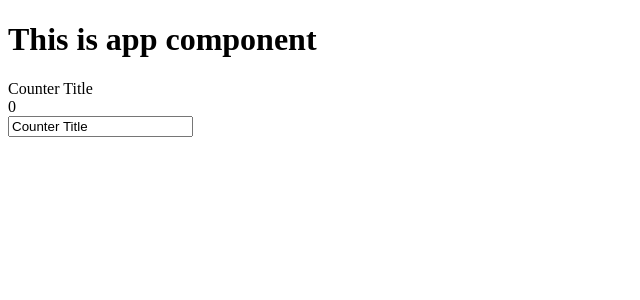
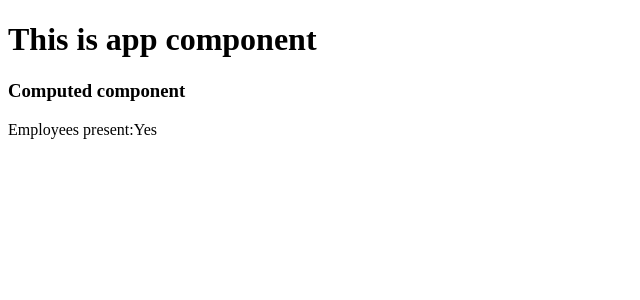
Before and after one commit to santoshkbrj/Vuejs_Tutorial, a Vue app in the folder vue-project/: page / in a window 1280 px wide. Shown: the top 300 px of the page, without its empty margins (0-640 px from the left). Built offline with nearby package versions, Linux system fonts and the light colour scheme.

Commit message:
Computed Method API

```diff
--- a/vue-project/src/App.vue
+++ b/vue-project/src/App.vue
@@ -1,11 +1,11 @@
 <script setup>
-import ReactiveMethod from './components/ReactiveMethod.vue';
+import ComputedComponent from './components/ComputedComponent.vue';
 
 </script>
 
 <template>
   <h1>This is app component</h1>
-  <reactive-method/>
+  <computed-component/>
 </template>
 
 <style scoped></style>
--- /dev/null
+++ b/vue-project/src/components/ComputedComponent.vue
@@ -0,0 +1,18 @@
+<template>
+    <div>
+        <h3>Computed component</h3>
+        <div>Employees present:{{ isEmployeesPresent }}</div>
+    </div>
+</template>
+<script setup>
+import { computed, reactive } from 'vue';
+
+    const employees = reactive(['emp1', 'emp2']);
+    const isEmployeesPresent = computed(()=>{
+     return employees.length>0 ? 'Yes' : 'No'
+     })
+
+</script>
+<style>
+
+</style>
```
